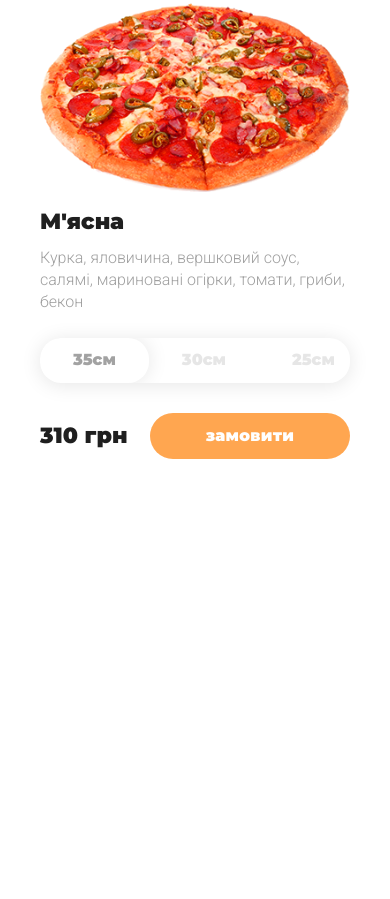
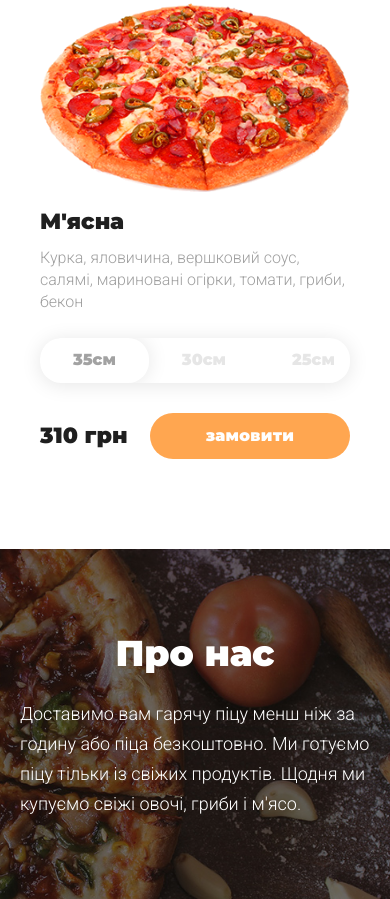
Before and after one commit to Bohdan-pidkovych/PizzaTime, a plain HTML site: page index.html in a window 390 px wide. Shown: the part 5585-6484 px from the top of the page. Before the commit the page ends 6134 px from the top, so only its background shows below. Drawn offline with Linux system fonts and the light colour scheme.

Commit message:
Created about section

```diff
--- /dev/null
+++ b/css/about.css
@@ -0,0 +1,66 @@
+.about {
+  position: relative;
+  color: #ffffff;
+  background-image: linear-gradient(to top, #2d2c2c, #1f1f1f);
+}
+
+.about__image {
+  position: absolute;
+  top: 0;
+  left: 0;
+  width: 50%;
+  height: 100%;
+  object-fit: cover;
+}
+
+.about__container {
+  position: relative;
+  display: flex;
+  justify-content: flex-end;
+}
+
+.about__main {
+  width: 50%;
+  padding-left: 80px;
+}
+
+.about__title {
+  text-align: left;
+  margin-bottom: 20px;
+}
+
+.about__description {
+  font-size: 18px;
+  line-height: 1.67;
+  margin: 0;
+}
+
+@media (max-width: 1200px) {
+  .about {
+    padding: 80px 0;
+  }
+
+  .about__main {
+    padding-left: 50px;
+  }
+}
+
+@media (max-width: 767px) {
+  .about__image {
+    width: 100%;
+  }
+
+  .about__container {
+    justify-content: center;
+  }
+
+  .about__main {
+    width: 500px;
+    max-width: 100%;
+    padding-left: 0;
+  }
+
+  .about__title {
+    text-align: center;
+  }
+}
--- a/index.html
+++ b/index.html
@@ -10,6 +10,7 @@
   <link rel="stylesheet" href="css/page-header.css">
   <link rel="stylesheet" href="css/intro.css">
   <link rel="stylesheet" href="css/catalog.css">
+  <link rel="stylesheet" href="css/about.css">
   <title>PizzaTime - найкраща піца у Києві</title>
 </head>
 <body>
@@ -290,6 +291,15 @@
         </ul>
       </div>
     </section>
+    <section class="about page-section">
+      <img class="about__image" src="images/section-about/bg.jpg" alt="Піца на столі">
+      <div class="about__container container">
+        <div class="about__main">
+          <h2 class="about__title section__title">Про нас</h2>
+          <p class="about__description">Доставимо вам гарячу піцу менш ніж за годину або піца безкоштовно. Ми готуємо піцу тільки із свіжих продуктів. Щодня ми купуємо свіжі овочі, гриби і м'ясо.</p>
+        </div>
+      </div>
+    </section>
   </main>
 </body>
 </html>
```
